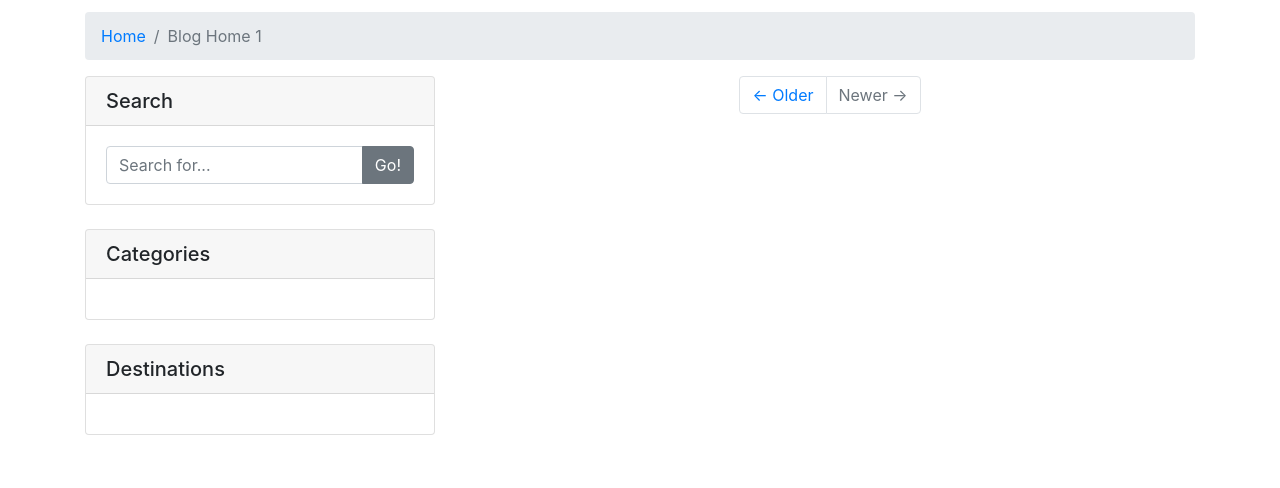
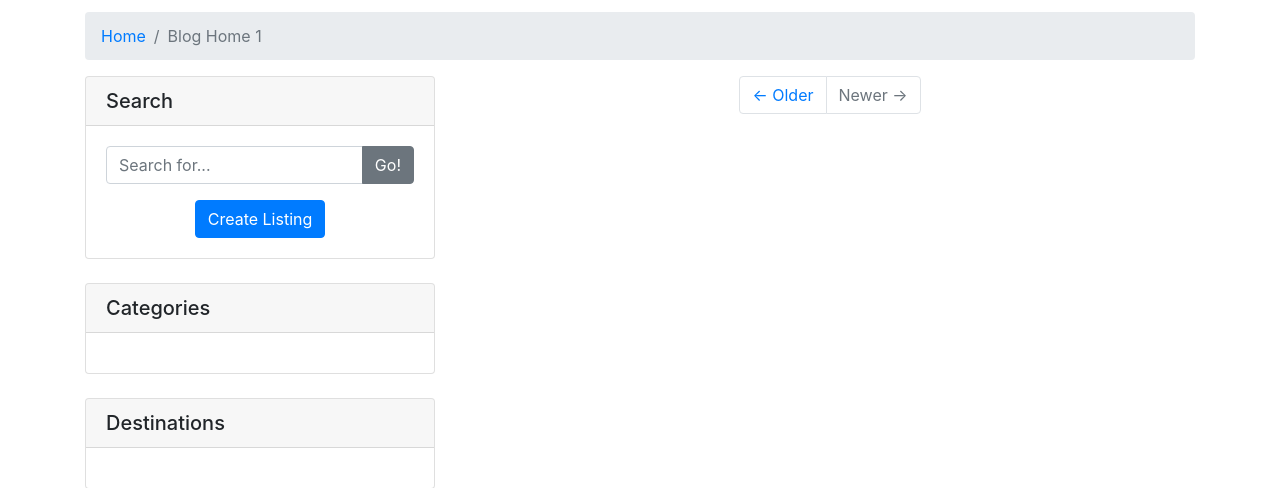
Before and after one commit to dhita-irma/travel-booking, a Django app: page /catalog/ in a window 1280 px wide. Shown: the part 132-620 px from the top of the page. Run offline with Django 3.2, Linux system fonts and the light colour scheme; the visitor is signed in with stand-in values (Sample User, id 1); data that the repository does not hold is empty.

Commit message:
Add Create Listing button

```diff
--- a/booking/templates/booking/catalog.html
+++ b/booking/templates/booking/catalog.html
@@ -29,6 +29,13 @@
                             <button class="btn btn-secondary" type="button">Go!</button>
                         </span>
                     </div>
+                    {% if user.is_authenticated and user.is_staff == True %}
+                    <div class="pt-3 text-center">
+                        <a href="">
+                            <button class="btn btn-primary">Create Listing</button>
+                        </a>
+                    </div>
+                    {% endif %}
                 </div>
             </div>
 
--- a/booking/urls.py
+++ b/booking/urls.py
@@ -7,5 +7,6 @@ urlpatterns = [
     path("register/", views.register, name="register"),
     path("login/", views.login_view, name="login"),
     path("logout/", views.logout_view, name="logout"),
-    path("catalog/", views.catalog, name="catalog")
+    path("catalog/", views.catalog, name="catalog"),
+    path("new/", views.create_listing, name="create")
 ]
--- a/booking/views.py
+++ b/booking/views.py
@@ -1,4 +1,5 @@
 from django.contrib import messages
+from django.contrib.admin.views.decorators import staff_member_required
 from django.contrib.auth import authenticate, login, logout
 from django.contrib.auth.models import User
 
@@ -27,6 +28,11 @@ def catalog(request):
         "categories": categories,
         "destinations": destinations
     })
+
+
+@staff_member_required
+def create_listing(request):
+    pass
 
 
 def register(request):
```
